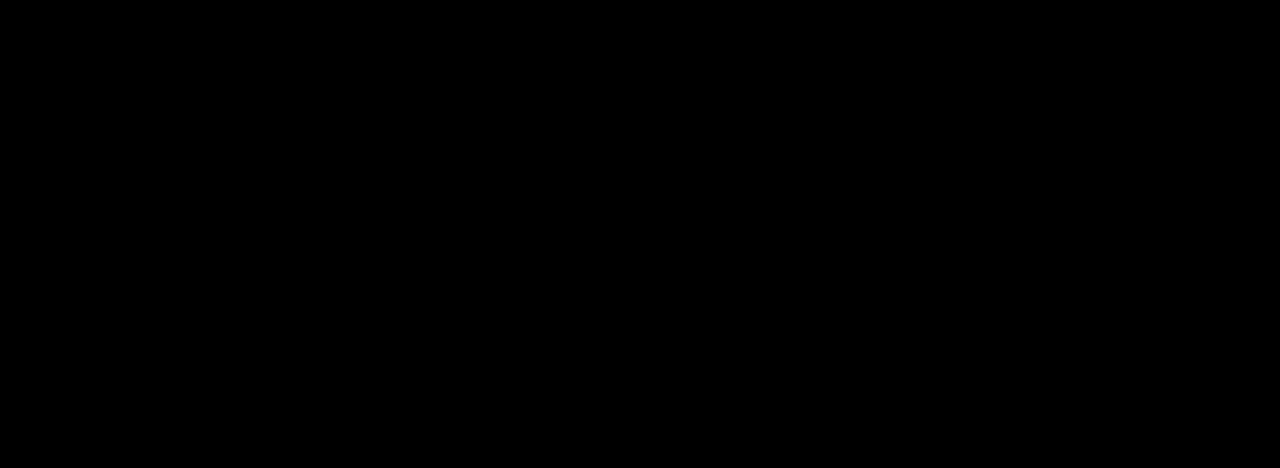
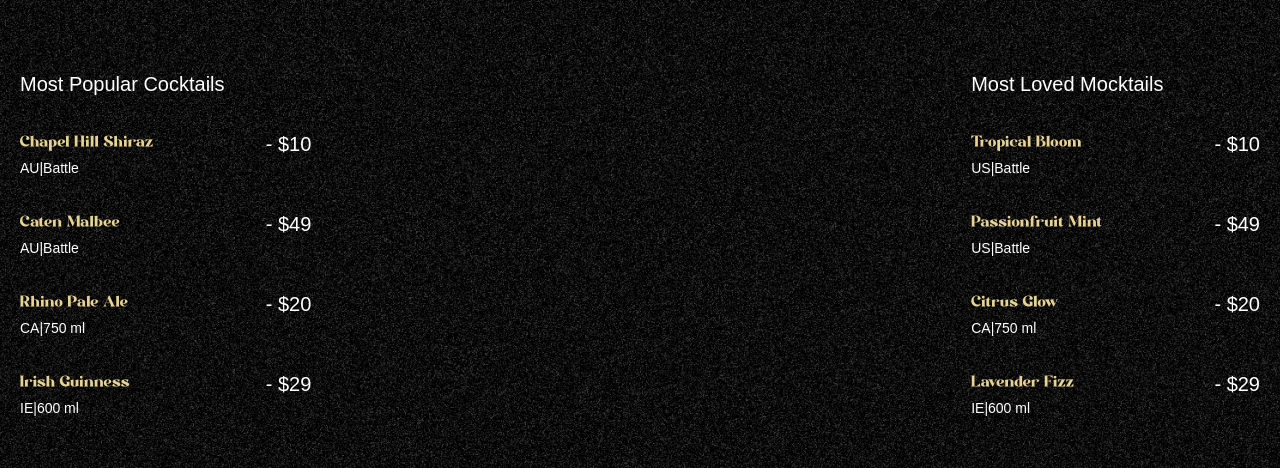
Before and after one commit to Soul1754/GSAP-Learning, a React (Vite) app: page / in a window 1280 px wide. Shown: the part 890-1358 px from the top of the page. Built offline with nearby package versions, Linux system fonts and the light colour scheme; a web font is replaced by a local one.

Commit message:
Implement Cocktails Section

```diff
--- a/src/App.jsx
+++ b/src/App.jsx
@@ -2,13 +2,14 @@
 import { gsap } from 'gsap';
 import Navbar from "./components/Navbar";
 import Hero from './components/Hero';
+import Cocktails from './components/Cocktails';
 gsap.registerPlugin(ScrollTrigger, SplitText);
 const App = () => {
     return (
         <main>
             <Navbar />
             <Hero />
-
+            <Cocktails />
       </main>
     );
 };
--- /dev/null
+++ b/src/components/Cocktails.jsx
@@ -0,0 +1,74 @@
+import React from 'react'
+import { gsap } from 'gsap';
+import { useGSAP } from '@gsap/react';
+import { cocktailLists, mockTailLists } from '../../constants/index.js';
+
+const Cocktails = () => {
+
+    useGSAP(() => {
+        const paralaxTl = gsap.timeline({
+            scrollTrigger: {
+                trigger: '#cocktails',
+                start: 'top 30%',
+                end: 'bottom 80%',
+                scrub: true,
+          }
+        });
+
+        paralaxTl.from("#c-left-leaf", {
+            x: -100,
+            y:100,
+        });
+        paralaxTl.from("#c-right-leaf", {
+            x: 100,
+            y: 100,
+
+        });
+
+    });
+
+    return (
+
+            <section id='cocktails' className='noisy'>
+
+            <img src="images/cocktail-left-leaf.png" alt="cocktail left leaf" id='c-left-leaf' />
+            <img src="images/cocktail-right-leaf.png" alt="cocktail right leaf" id='c-right-leaf' />
+
+            <div className='list'>
+                <div className="popular">
+                    <h2>Most Popular Cocktails</h2>
+                    <ul>
+                        {cocktailLists.map(({ name, country, detail, price }) => (
+                            <li key={name}>
+                                <div className="md:me-28">
+                                    <h3>{name}</h3>
+                                    <p>{country}|{detail}</p>
+                                </div>
+                                <span>- {price}</span>
+                            </li>
+                        ))}
+                    </ul>
+                </div>
+                <div className="loved">
+                    <h2>Most Loved Mocktails</h2>
+                    <ul>
+                        {mockTailLists.map(({ name, country, detail, price }) => (
+                            <li key={name}>
+                                <div className="me-28">
+                                    <h3>{name}</h3>
+                                    <p>{country}|{detail}</p>
+                                </div>
+                                <span>- {price}</span>
+                            </li>
+                        ))}
+                    </ul>
+                </div>
+            </div>
+
+        </section>
+
+
+  )
+}
+
+export default Cocktails
```
